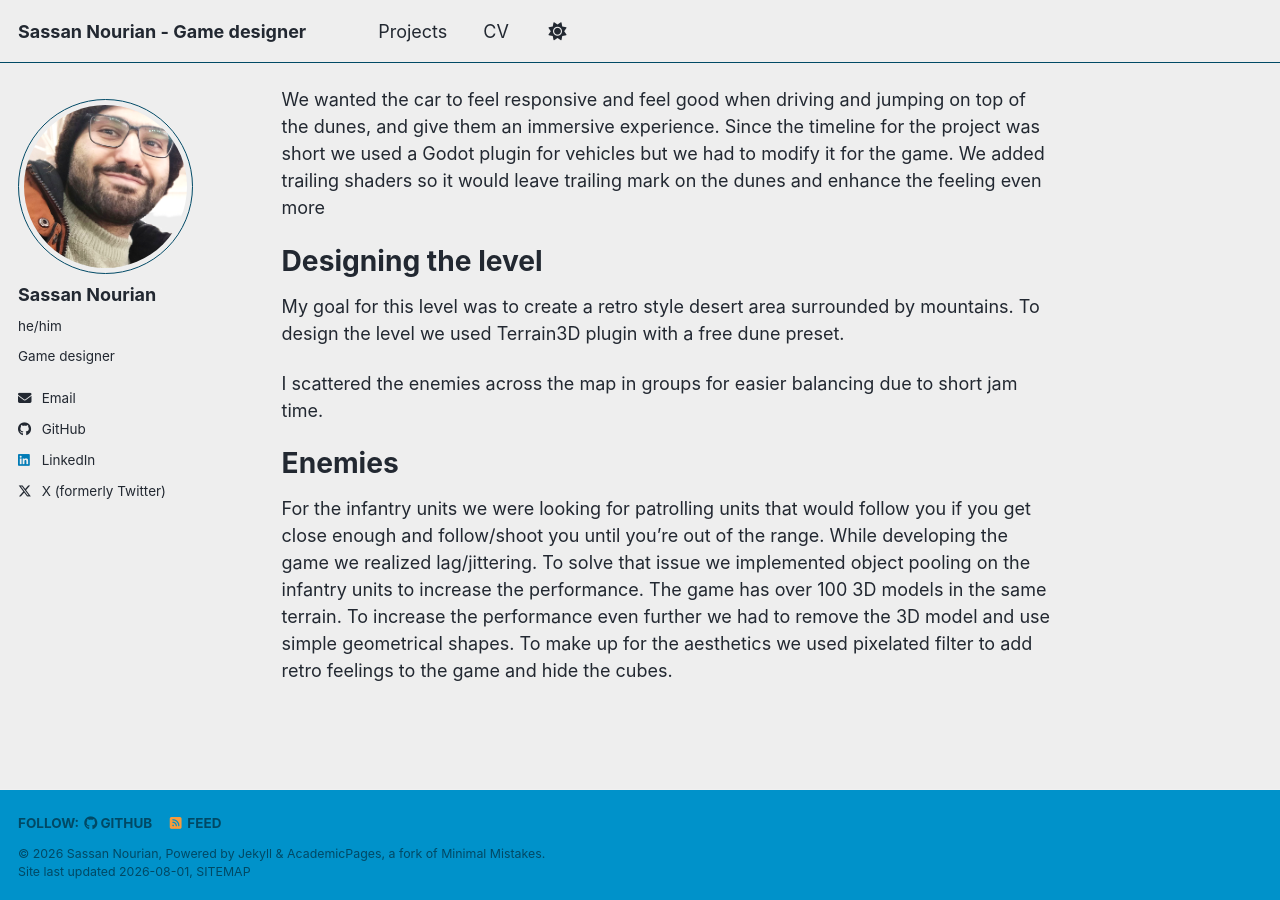
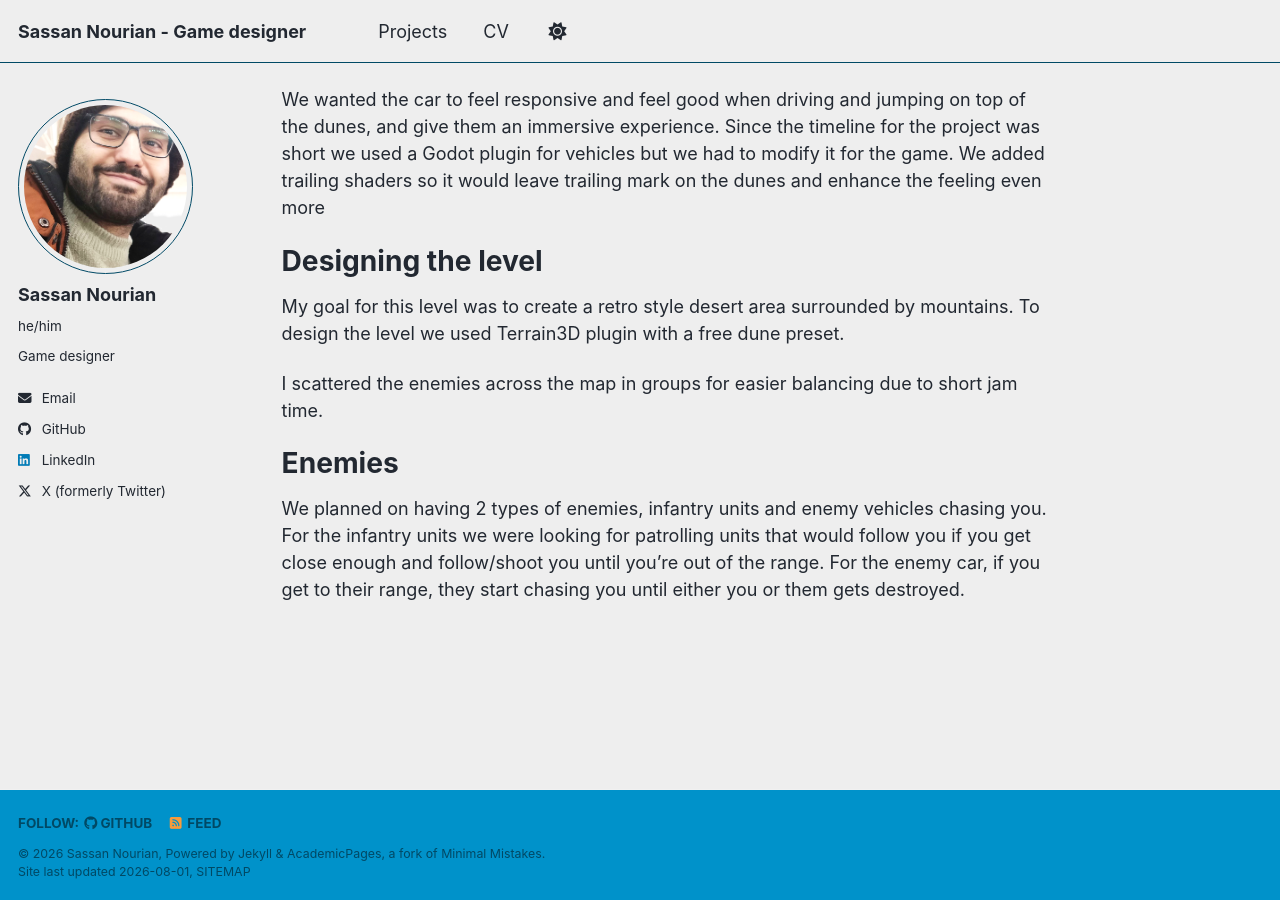
Before and after one commit to SassanTheDev/SassanTheDev.github.io, a Jekyll site: the page built from _pages/dust-devil.md, in a window 1280 px wide and 900 px high, scrolled down 1394 px. Built offline with Jekyll 4.4.1, drawn with Linux system fonts in a browser that asks for light colours; a style sheet for code colours, icons or effects is not loaded.

Commit message:
Update dust-devil.md

```diff
--- a/_pages/dust-devil.md
+++ b/_pages/dust-devil.md
@@ -43,4 +43,7 @@ To design the level we used Terrain3D plugin with a free dune preset.
 I scattered the enemies across the map in groups for easier balancing due to short jam time.
 
 # Enemies
-For the infantry units we were looking for patrolling units that would follow you if you get close enough and follow/shoot you until you're out of the range. While developing the game we realized lag/jittering. To solve that issue we implemented object pooling on the infantry units to increase the performance. The game has over 100 3D models in the same terrain. To increase the performance even further we had to remove the 3D model and use simple geometrical shapes. To make up for the aesthetics we used pixelated filter to add retro feelings to the game and hide the cubes.
+
+We planned on having 2 types of enemies, infantry units and enemy vehicles chasing you.
+For the infantry units we were looking for patrolling units that would follow you if you get close enough and follow/shoot you until you're out of the range.
+For the enemy car, if you get to their range, they start chasing you until either you or them gets destroyed.
```
